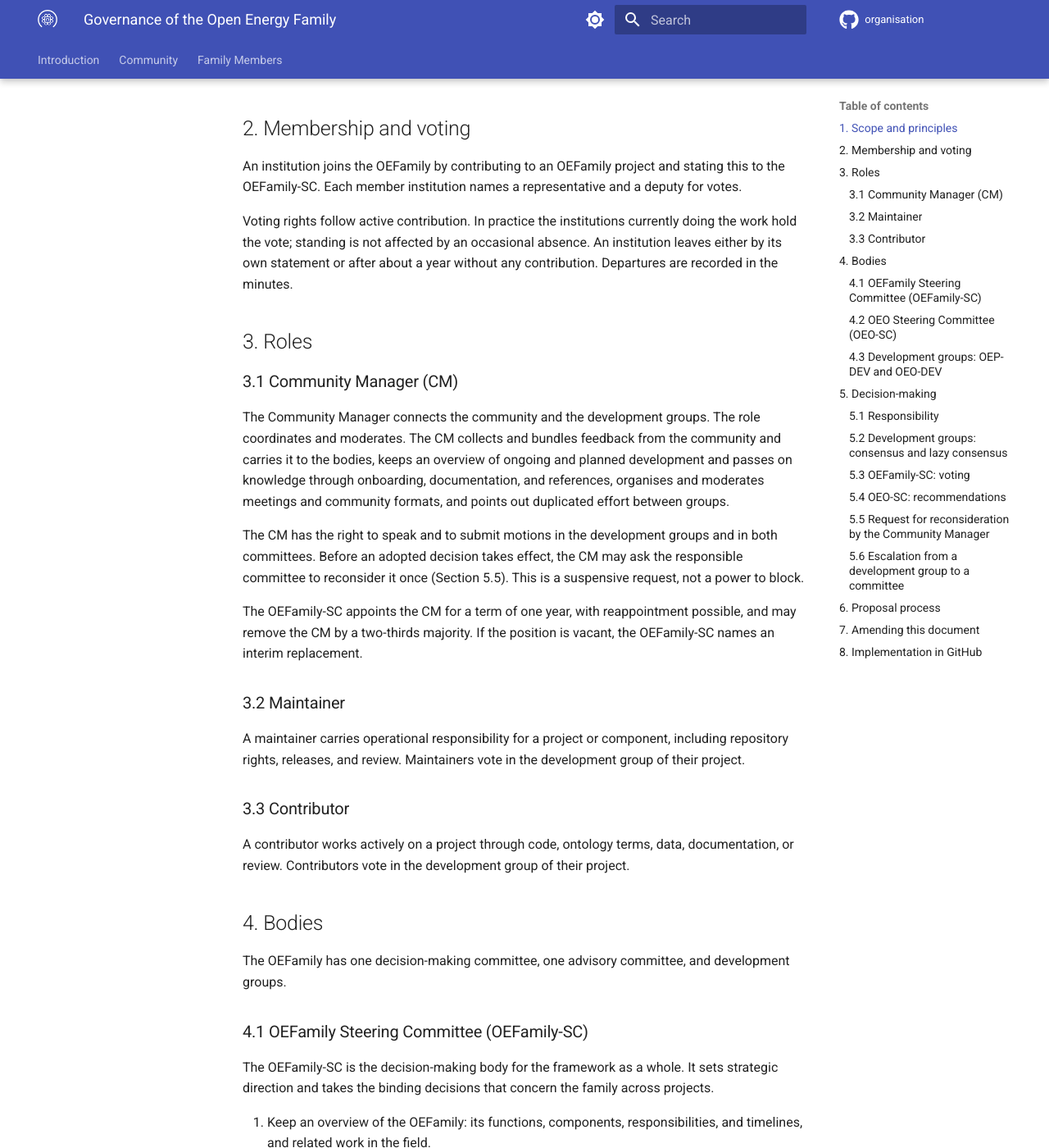
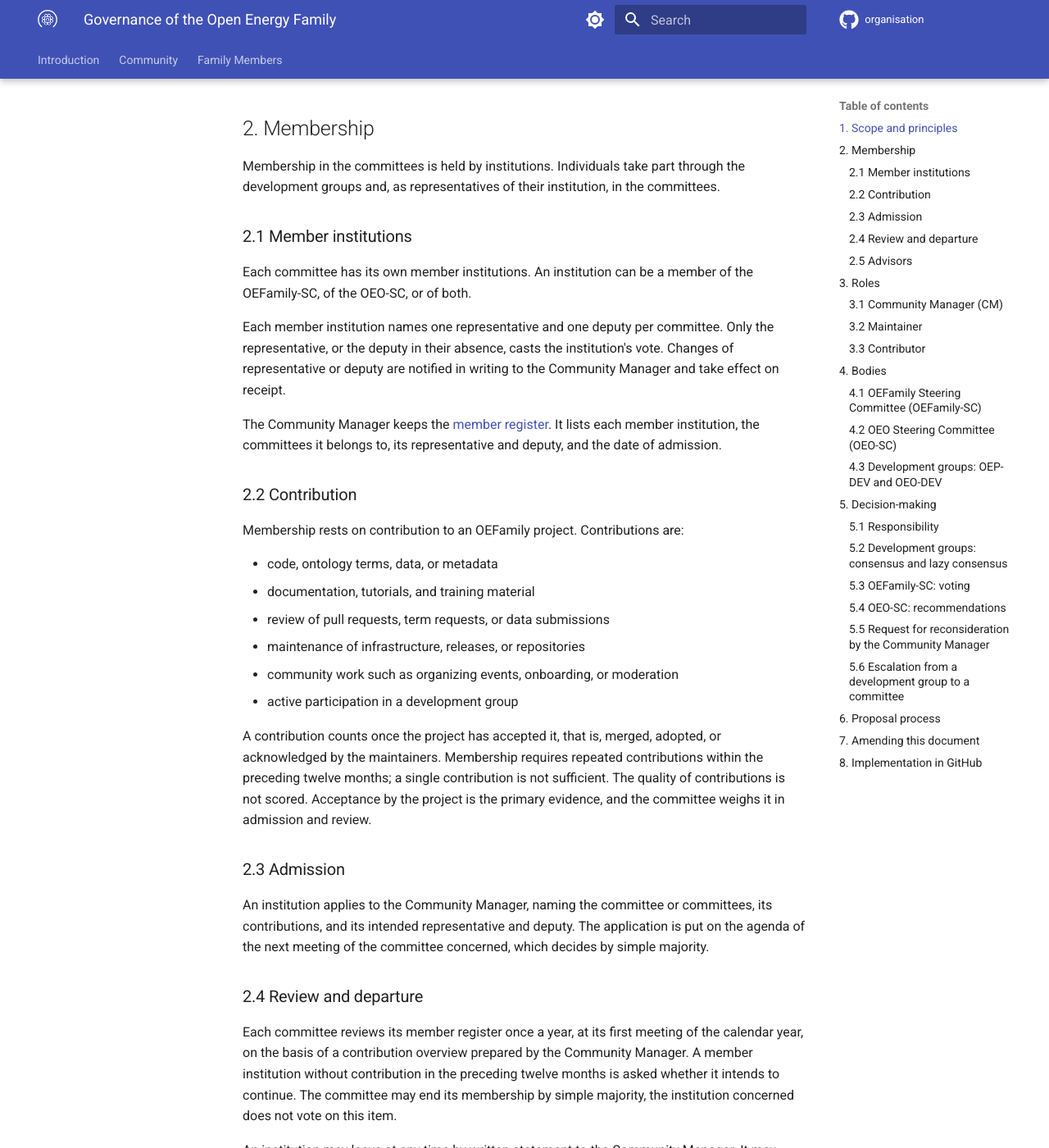
Before and after one commit to OpenEnergyPlatform/organisation, an MkDocs documentation site: the page built from compendium/family_community/governance/governance.md, in a window 1280 px wide and 1400 px high, scrolled down 762 px. Shown: the whole window at 82% size. Built offline with MkDocs 1.6.1 and Material for MkDocs 9.7.7, drawn with Linux system fonts in a browser that asks for light colours; comment, search, counter and statistics services are not loaded; some of the changed text lies outside the part shown.

Commit message:
Update governance membership #96

```diff
--- a/compendium/family_community/governance/governance.md
+++ b/compendium/family_community/governance/governance.md
@@ -28,16 +28,72 @@
    institution and do not replace the consent of rights holders where the law
    requires it.
 
-## 2. Membership and voting
+## 2. Membership
 
-An institution joins the OEFamily by contributing to an OEFamily project and
-stating this to the OEFamily-SC. Each member institution names a representative
-and a deputy for votes.
+Membership in the committees is held by institutions.
+Individuals take part through the development groups and,
+as representatives of their institution, in the committees.
 
-Voting rights follow active contribution. In practice the institutions
-currently doing the work hold the vote; standing is not affected by an
-occasional absence. An institution leaves either by its own statement or after
-about a year without any contribution. Departures are recorded in the minutes.
+### 2.1 Member institutions
+
+Each committee has its own member institutions. An institution can be a member
+of the OEFamily-SC, of the OEO-SC, or of both.
+
+Each member institution names one representative and one deputy per committee.
+Only the representative, or the deputy in their absence, casts the
+institution's vote.
+Changes of representative or deputy are notified in writing to the Community
+Manager and take effect on receipt.
+
+The Community Manager keeps the [member register](members/). It lists each
+member institution, the committees it belongs to, its representative and deputy,
+and the date of admission.
+
+### 2.2 Contribution
+
+Membership rests on contribution to an OEFamily project. Contributions are:
+
+- code, ontology terms, data, or metadata
+- documentation, tutorials, and training material
+- review of pull requests, term requests, or data submissions
+- maintenance of infrastructure, releases, or repositories
+- community work such as organizing events, onboarding, or moderation
+- active participation in a development group
+
+A contribution counts once the project has accepted it, that is, merged,
+adopted, or acknowledged by the maintainers.
+Membership requires repeated contributions within the preceding twelve months;
+a single contribution is not sufficient.
+The quality of contributions is not scored. Acceptance by the project is the
+primary evidence, and the committee weighs it in admission and review.
+
+### 2.3 Admission
+
+An institution applies to the Community Manager, naming the committee or
+committees, its contributions, and its intended representative and deputy.
+The application is put on the agenda of the next meeting of the committee
+concerned, which decides by simple majority.
+
+### 2.4 Review and departure
+
+Each committee reviews its member register once a year, at its first meeting of
+the calendar year, on the basis of a contribution overview prepared by the
+Community Manager.
+A member institution without contribution in the preceding twelve months is
+asked whether it intends to continue. The committee may end its membership by
+simple majority, the institution concerned does not vote on this item.
+
+An institution may leave at any time by written statement to the Community
+Manager. It may apply again under. Admissions and departures are documented.
+
+### 2.5 Advisors
+
+Advice from outside the active community is always welcome.
+Each committee may invite individuals or institutions as advisors, for one
+meeting or for a stated period.
+Advisors have the right to speak but no vote. Advisory status does not require
+contribution and does not lead to membership.
+
 
 ## 3. Roles
 
```
